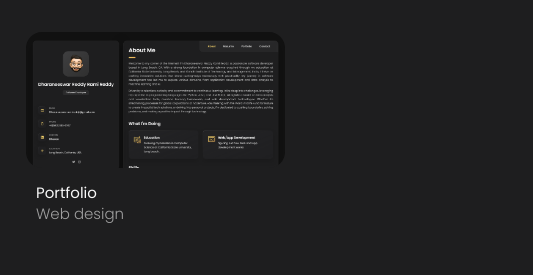
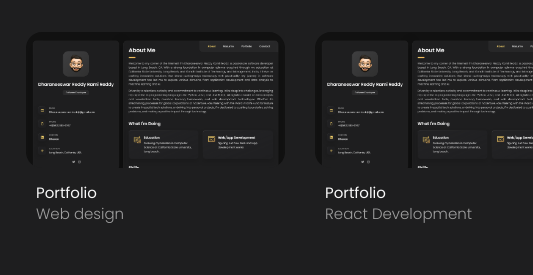
Before and after one commit to DharaneeswarReddy-Ramireddy/portfolio, a plain HTML site: page index.html in a window 1280 px wide. Both pictures are taken after a click on the button "Portfolio". Shown: the part 439-714 px from the top of the page, 747-1280 px from the left. Drawn offline with nearby package versions, Linux system fonts and the light colour scheme.

Commit message:
Update index.html

```diff
--- a/index.html
+++ b/index.html
@@ -698,6 +698,24 @@ presented an audio aid for visually challenged people.
               </a>
             </li>
 
+            <li class="project-item  active" data-filter-item data-category="web design">
+              <a href="https://github.com/DharaneeswarReddy-Ramireddy/React-project">
+
+                <figure class="project-img">
+                  <div class="project-item-icon-box">
+                    <ion-icon name="eye-outline"></ion-icon>
+                  </div>
+
+                  <img src="./assets/images/Website.png" alt="portfolio" loading="lazy">
+                </figure>
+
+                <h3 class="project-title">Portfolio</h3>
+
+                <p class="project-category">React Development</p>
+
+              </a>
+            </li>
+
           </ul>
 
         </section>
```
